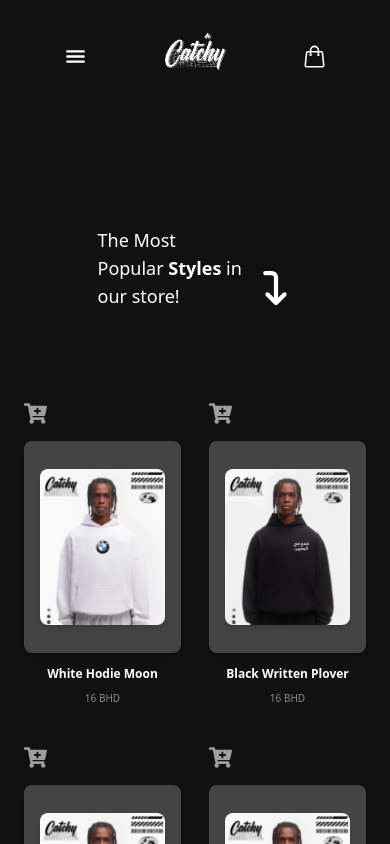
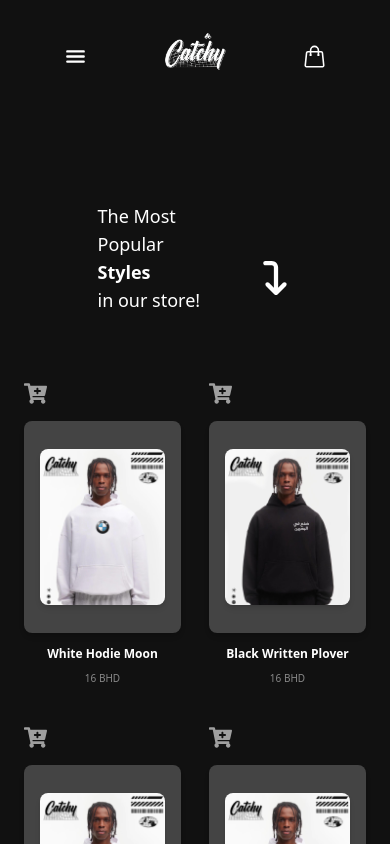
Before and after one commit to mohamednatsu/catchy-store-next-js, a Next.js app: page / in a window 390 px wide. Shown: the top 844 px of the page. Built offline with nearby package versions, Linux system fonts and the light colour scheme.

Commit message:
add arrows

```diff
--- a/app/page.jsx
+++ b/app/page.jsx
@@ -13,9 +13,9 @@ function Home() {
 
   return (
     <div className="container flex flex-col justify-around items-center w-full my-16">
-      <div className=" flex justify-start w-1/2 my-12 items-center gap-3 text-white">
-        <h2 className="md:text-3xl text-lg font-light ">
-          The Most Popular <b className=" font-bold">Styles</b> in our store!
+      <div className=" flex justify-start w-1/2 md:my-12 my-6 items-center gap-3 text-white">
+        <h2 className="md:text-3xl text-lg md:font-light sm:font-light">
+          The Most Popular <p className=" font-bold">Styles</p> in our store!
 
         </h2>
         <div className="flex justify-center items-center pt-10">
```
